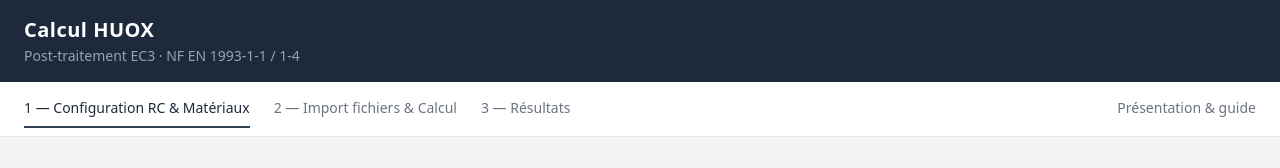
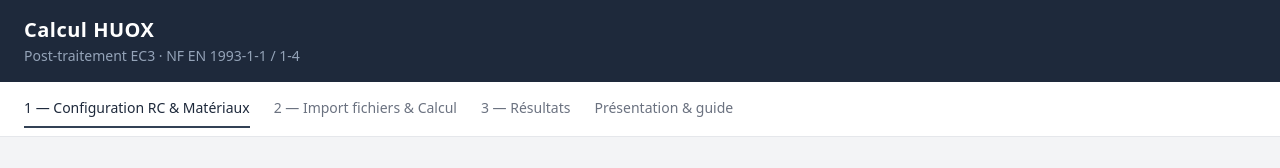
Before and after one commit to SRI01-create/calcul-huox-web, a React (Vite) app in the folder frontend/: page / in a window 1280 px wide. Shown: the top 168 px of the page. Built offline with nearby package versions, Linux system fonts and the light colour scheme; no server answers.

Commit message:
Add files via upload

```diff
--- a/frontend/src/App.jsx
+++ b/frontend/src/App.jsx
@@ -17,8 +17,8 @@ const STEPS = [
   { id: 'config',  label: '1 — Configuration RC & Matériaux' },
   { id: 'import',  label: '2 — Import fichiers & Calcul'     },
   { id: 'results', label: '3 — Résultats'                    },
-  // Hors étapes de calcul : non numéroté, à droite
-  { id: 'guide',   label: 'Présentation & guide', right: true },
+  // Hors étapes de calcul : non numéroté, à la suite de l'onglet 3
+  { id: 'guide',   label: 'Présentation & guide' },
 ]
 
 export default function App() {
@@ -42,8 +42,6 @@ export default function App() {
             key={step.id}
             onClick={() => setActiveStep(step.id)}
             className={`text-sm font-medium py-2 border-b-2 transition-colors whitespace-nowrap shrink-0 ${
-              step.right ? 'ml-auto' : ''
-            } ${
               activeStep === step.id
                 ? 'border-slate-700 text-slate-800'
                 : 'border-transparent text-gray-500 hover:text-gray-700'
```
